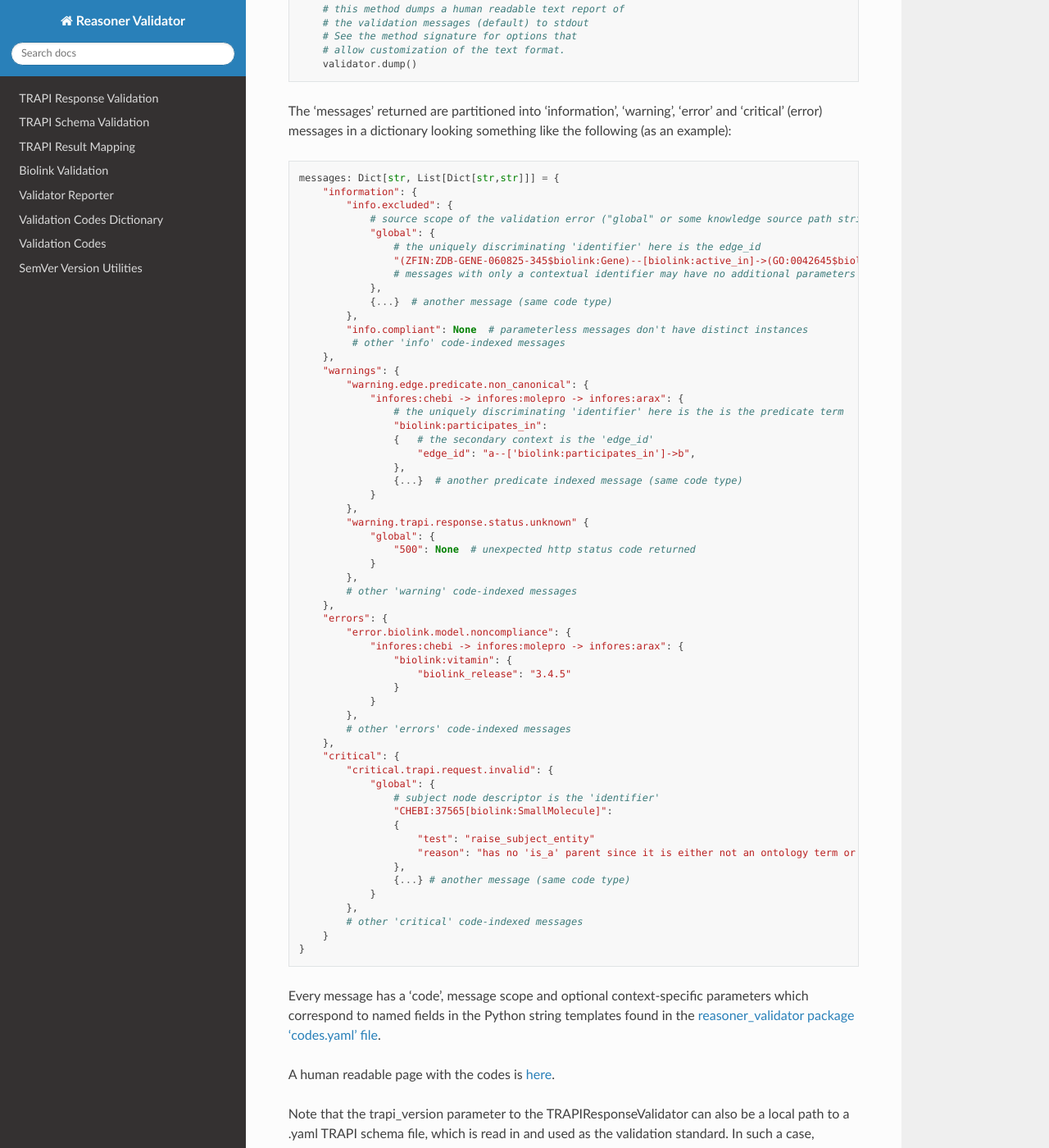
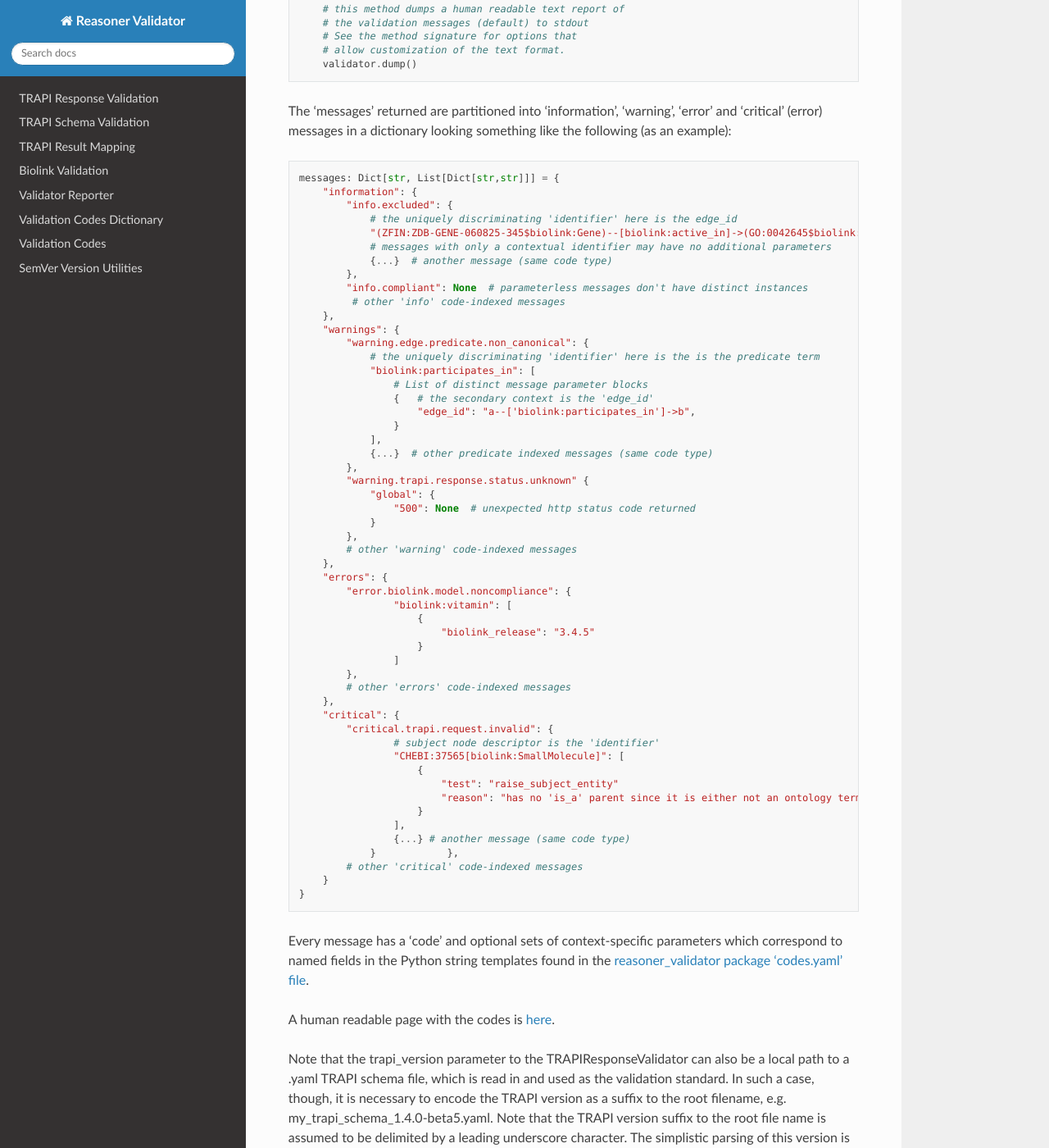
Before and after one commit to NCATSTranslator/reasoner-validator, a Sphinx documentation site: the page built from docs/index.rst, in a window 1280 px wide and 1400 px high, scrolled down 2443 px. Shown: the whole window at 82% size. Built offline with Sphinx 7.4.7 and the Read the Docs theme 3.1.0, drawn with Linux system fonts in a browser that asks for light colours; some of the changed text lies outside the part shown.

Commit message:
More or less updated Sphinx docs to release 5.0.0 release contents

```diff
--- a/docs/index.rst
+++ b/docs/index.rst
@@ -1,14 +1,14 @@
 Reasoner Validator
 ==================
 
-This documentation describes the use and API for the  4.*.* releases of the Reasoner-Validator Library.
+This documentation describes the use and API for the  5.*.* releases of the Reasoner-Validator Library.
 
 In particular, this package provides various methods for validating any component *in any version* of the
 `Translator Reasoner API (TRAPI) <https://github.com/NCATSTranslator/ReasonerAPI/blob/master/README.md>`_ and `Biolink Model <https://github.com/biolink/biolink-model/blob/master/README.md>`_.
 
 This project has two dimensions of validation: one for TRAPI OpenAPI schema validation and the other for Biolink Model semantic validation.
 
-Note that the functioning of this release is not backwards compatible with 2.2.* or earlier releases of the package.
+Note that the functioning of this release is not backwards compatible with releases earlier than 5.0.0 the package.
 
 Installation
 ============
@@ -130,12 +130,9 @@ in a dictionary looking something like the following (as an example):
     messages: Dict[str, List[Dict[str,str]]] = {
         "information": {
             "info.excluded": {
-                # source scope of the validation error ("global" or some knowledge source path string)
-                "global": {
-                    # the uniquely discriminating 'identifier' here is the edge_id
-                    "(ZFIN:ZDB-GENE-060825-345$biolink:Gene)--[biolink:active_in]->(GO:0042645$biolink:CellularComponent)": None
-                    # messages with only a contextual identifier may have no additional parameters
-                },
+                # the uniquely discriminating 'identifier' here is the edge_id
+                "(ZFIN:ZDB-GENE-060825-345$biolink:Gene)--[biolink:active_in]->(GO:0042645$biolink:CellularComponent)": None
+                # messages with only a contextual identifier may have no additional parameters
                 {...}  # another message (same code type)
             },
             "info.compliant": None  # parameterless messages don't have distinct instances
@@ -143,14 +140,14 @@ in a dictionary looking something like the following (as an example):
         },
         "warnings": {
             "warning.edge.predicate.non_canonical": {
-                "infores:chebi -> infores:molepro -> infores:arax": {
-                    # the uniquely discriminating 'identifier' here is the is the predicate term
-                    "biolink:participates_in":
+                # the uniquely discriminating 'identifier' here is the is the predicate term
+                "biolink:participates_in": [
+                    # List of distinct message parameter blocks
                     {   # the secondary context is the 'edge_id'
                         "edge_id": "a--['biolink:participates_in']->b",
-                    },
-                    {...}  # another predicate indexed message (same code type)
-                }
+                    }
+                ],
+                {...}  # other predicate indexed messages (same code type)
             },
             "warning.trapi.response.status.unknown" {
                 "global": {
@@ -161,33 +158,32 @@ in a dictionary looking something like the following (as an example):
         },
         "errors": {
             "error.biolink.model.noncompliance": {
-                "infores:chebi -> infores:molepro -> infores:arax": {
-                    "biolink:vitamin": {
-                        "biolink_release": "3.4.5"
-                    }
-                }
+                    "biolink:vitamin": [
+                        {
+                            "biolink_release": "3.4.5"
+                        }
+                    ]
             },
             # other 'errors' code-indexed messages
         },
         "critical": {
             "critical.trapi.request.invalid": {
-                "global": {
                     # subject node descriptor is the 'identifier'
-                    "CHEBI:37565[biolink:SmallMolecule]":
-                    {
-                        "test": "raise_subject_entity"
-                        "reason": "has no 'is_a' parent since it is either not an ontology term or does not map onto a parent ontology term."
-                    },
+                    "CHEBI:37565[biolink:SmallMolecule]": [
+                        {
+                            "test": "raise_subject_entity"
+                            "reason": "has no 'is_a' parent since it is either not an ontology term or does not map onto a parent ontology term."
+                        }
+                    ],
                     {...} # another message (same code type)
-                }
-            },
+                }            },
             # other 'critical' code-indexed messages
         }
     }
 
 
 
-Every message has a 'code', message scope and optional context-specific parameters which correspond to
+Every message has a 'code' and optional sets of context-specific parameters which correspond to
 named fields in the Python string templates found in the `reasoner_validator package 'codes.yaml' file <https://github.com/NCATSTranslator/reasoner-validator/blob/master/reasoner_validator/codes.yaml>`_.
 
 A human readable page with the codes is `here <validation_codes_dictionary.html>`_.
@@ -374,40 +370,34 @@ then, one should typically get a response body like the following JSON validatio
 .. code-block:: json
 
     {
-      "trapi_version": "1.5.0",
-      "biolink_version": "4.2.0",
+      "trapi_version": "1.6.0",
+      "biolink_version": "4.2.5",
       "messages": {
         "critical": {},
         "errors": {
           "error.knowledge_graph.node.category.missing": {
-             "infores:chebi -> infores:molepro -> infores:arax": {
-                "MONDO:0005148": [
-                  {
-                    "context": "Knowledge Graph"
-                  }
-                ]
-            }
+            "MONDO:0005148": [
+              {
+                "context": "Knowledge Graph"
+              }
+            ]
           }
         },
         "warnings": {
           "warning.knowledge_graph.node.id.unmapped_prefix": {
-            "infores:chebi -> infores:molepro -> infores:arax": {
-                "CHEBI:6801": [
-                  {
-                    "categories": "['biolink:Drug']"
-                  }
-                ]
-            }
+            "CHEBI:6801": [
+              {
+                "categories": "['biolink:Drug']"
+              }
+            ]
           },
           "warning.knowledge_graph.edge.provenance.kp.missing": {
-            "infores:chebi -> infores:molepro -> infores:arax": {
-                "infores:panther": [
-                  {
-                    "kp_source_type": "biolink:primary_knowledge_source",
-                    "identifier": "CHEBI:6801--biolink:treats->MONDO:0005148"
-                  }
-                ]
-            }
+            "infores:panther": [
+              {
+                "kp_source_type": "biolink:primary_knowledge_source",
+                "identifier": "CHEBI:6801--biolink:treats->MONDO:0005148"
+              }
+            ]
           }
         },
         "information": {}
```
Also changed, not shown: other parts of docs/index.rst (+12 -11 lines).
